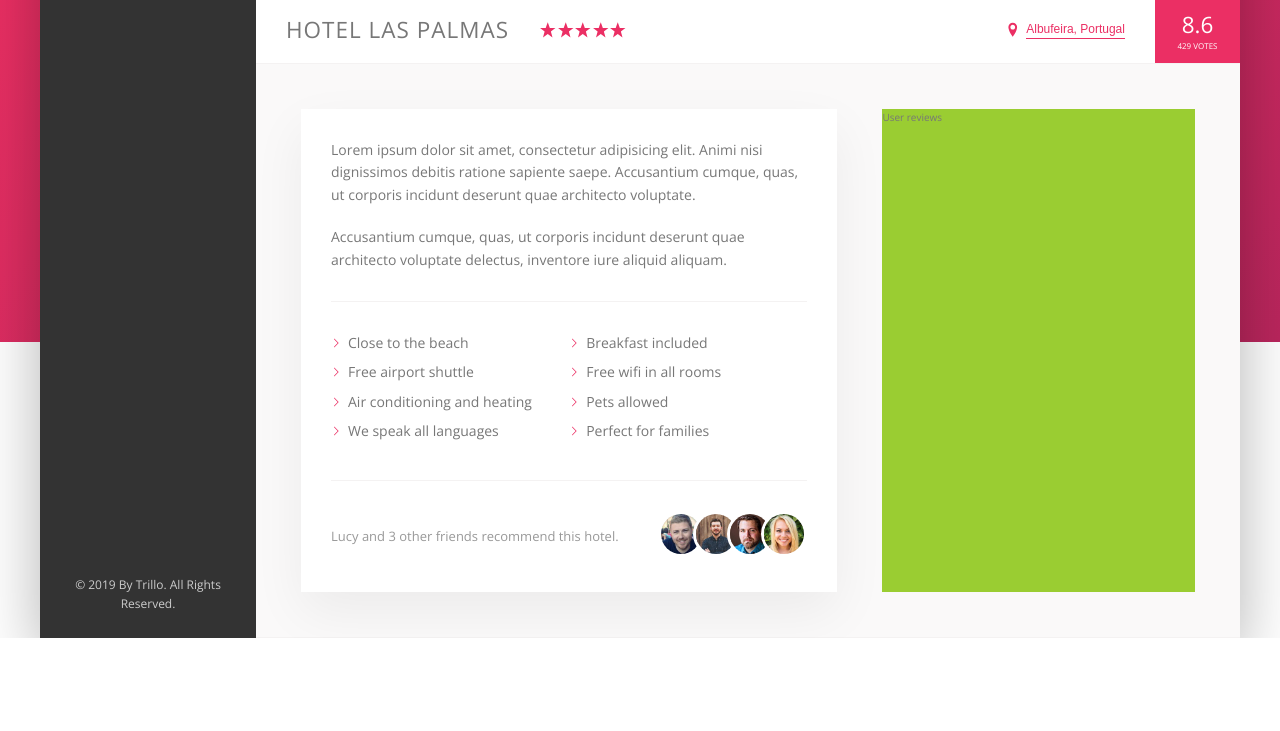
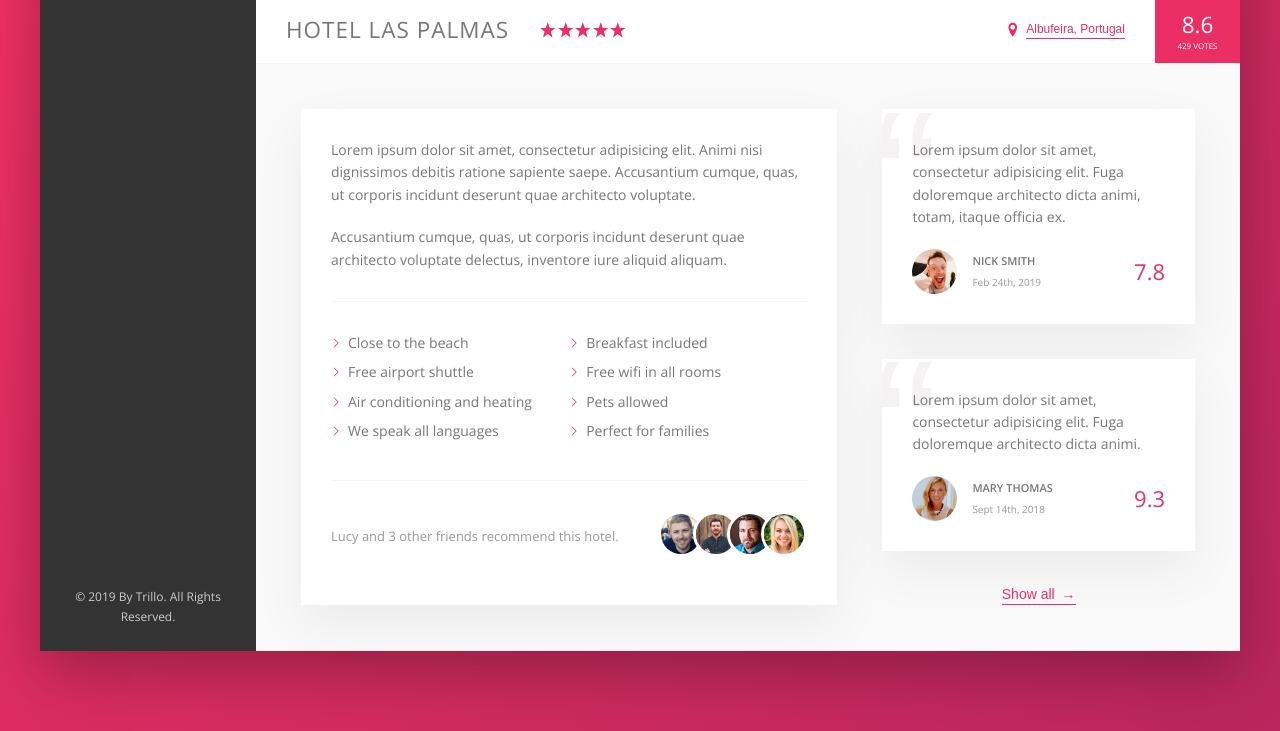
Before and after one commit to harrygothold/Trillio, a website: page index.html in a window 1280 px wide. Shown: the part 538-1269 px from the top of the page. Before the commit the page ends 1176 px from the top, so only its background shows below. Drawn offline with nearby package versions, Linux system fonts and the light colour scheme.

Commit message:
finished user section

```diff
--- a/index.html
+++ b/index.html
@@ -166,7 +166,35 @@
                         </div>
                     </div>
                     <div class="user-reviews">
-                        User reviews
+                        <figure class="review">
+                            <blockquote class="review__text">
+                                Lorem ipsum dolor sit amet, consectetur adipisicing elit. Fuga doloremque architecto
+                                dicta animi, totam, itaque officia ex.
+                            </blockquote>
+                            <figcaption class="review__user">
+                                <img src="img/user-1.jpg" alt="User 1" class="review__photo">
+                                <div class="review__user-box">
+                                    <p class="review__user-name">Nick Smith</p>
+                                    <p class="review__user-date">Feb 24th, 2019</p>
+                                </div>
+                                <div class="review__rating">7.8</div>
+                            </figcaption>
+                        </figure>
+                        <figure class="review">
+                            <blockquote class="review__text">
+                                Lorem ipsum dolor sit amet, consectetur adipisicing elit. Fuga doloremque architecto
+                                dicta animi.
+                            </blockquote>
+                            <figcaption class="review__user">
+                                <img src="img/user-2.jpg" alt="User 2" class="review__photo">
+                                <div class="review__user-box">
+                                    <p class="review__user-name">Mary Thomas</p>
+                                    <p class="review__user-date">Sept 14th, 2018</p>
+                                </div>
+                                <div class="review__rating">9.3</div>
+                            </figcaption>
+                        </figure>
+                        <button class="btn-inline">Show all <span>&rarr;</span></button>
                     </div>
                 </div>
             </main>
--- a/sass/_base.scss
+++ b/sass/_base.scss
@@ -42,5 +42,5 @@
     background-image: linear-gradient(to right bottom, var(--color-primary-light), var(--color-primary-dark));
     background-size: cover;
     background-repeat: no-repeat;
-    height: 100vh;
+    // height: 100vh;
 }
--- a/sass/_components.scss
+++ b/sass/_components.scss
@@ -260,9 +260,19 @@
     cursor: pointer;
     transition: all .2s;
 
+    & span {
+        margin-left: 3px;
+        transition: margin-left .2s;
+    }
+
     &:hover {
         color: var(--color-grey-dark-1);
+        span {
+            margin-left: 8px;
+        }
     }
+
+
 
     &:focus {
         outline: none;
@@ -351,3 +361,64 @@
         }
     }
 }
+
+.review {
+    background-color: #fff;
+    box-shadow: var(--shadow-light);
+    padding: 3rem;
+    margin-bottom: 3.5rem;
+    position: relative;
+    overflow: hidden;
+
+    &__text {
+        margin-bottom: 2rem;
+        z-index: 10;
+        position: relative;
+    }
+
+    &__user {
+        display: flex;
+        align-items: center;
+    }
+
+    &__photo {
+        height: 4.5rem;
+        width: 4.5rem;
+        border-radius: 50%;
+        margin-right: 1.5rem;
+    }
+
+    &__user-box {
+        margin-right: auto;
+    }
+
+    &__user-name {
+        font-size: 1.1rem;
+        font-weight: 600;
+        text-transform: uppercase;
+        margin-bottom: .4rem;
+    }
+
+    &__user-date {
+        font-size: 1rem;
+        color: var(--color-grey-dark-3);
+    }
+
+    &__rating {
+        color: var(--color-primary);
+        font-size: 2.2rem;
+        font-weight: 300;
+    }
+
+    &::before {
+        content: "\201C";
+        position: absolute;
+        top: -2.75rem;
+        left: -1rem;
+        line-height: 1;
+        font-size: 20rem;
+        color: var(--color-grey-light-2);
+        font-family: sans-serif;
+        z-index: 1;
+    }
+}
--- a/sass/_layout.scss
+++ b/sass/_layout.scss
@@ -34,6 +34,7 @@
 }
 
 .detail {
+    font-size: 1.4rem;
     display: flex;
     padding: 4.5rem;
     background-color: var(--color-grey-light-1);
@@ -50,6 +51,8 @@
 }
 
 .user-reviews {
- background-color: yellowgreen;
- flex: 1;
+    flex: 1;
+    display: flex;
+    flex-direction: column;
+    align-items: center;
 }
```
Also changed, not shown: css/style.comp.css.
